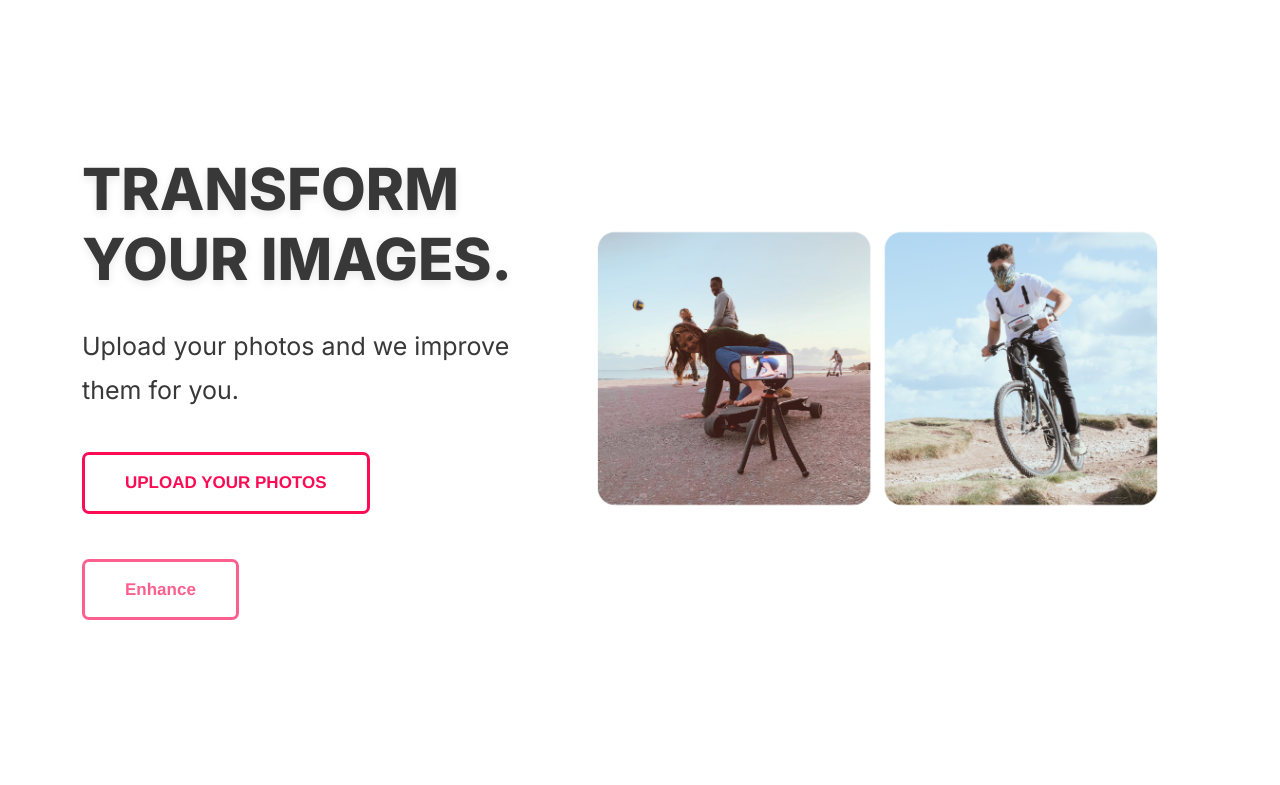
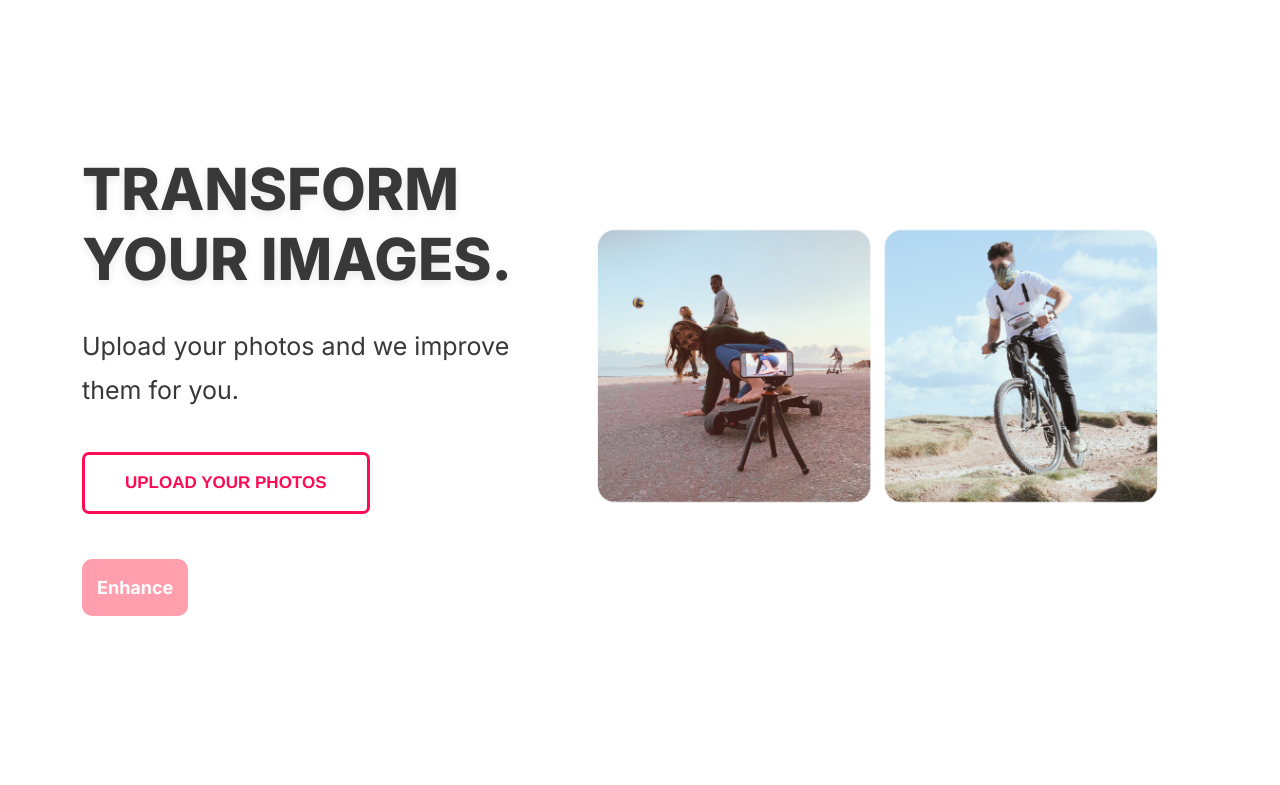
Before and after one commit to moinakmalkhan/Image-Enhancer, a Django app: page / in a window 1280 px wide. Shown: the part 86-871 px from the top of the page. After the commit the page ends 702 px from the top, so only its background shows below. Run offline with Django 3.2, Linux system fonts and the light colour scheme; some libraries are stand-ins or nearby versions.

Commit message:
Make enhance Button more beautiful and shop change logo on scroll page

```diff
--- a/templates/base.html
+++ b/templates/base.html
@@ -17,7 +17,7 @@
     <link rel="stylesheet" href="{% static 'css/tiny-slider.css' %}" />
     <link rel="stylesheet" href="{% static 'css/glightbox.min.css' %}" />
     <link rel="stylesheet" href="{% static 'css/main.css' %}" />
-
+    {% block head %}{% endblock head %}
 </head>
 <body>
     <!--[if lte IE 9]>
--- a/templates/enhancer/index.html
+++ b/templates/enhancer/index.html
@@ -1,5 +1,23 @@
 {% extends 'base.html' %}
 {% load static %}
+{% block head %}
+<style>
+    .enhance-btn{
+        background-color: #ff6b81;
+        border: 5px solid #ff6b81;
+        color: #fff;
+        padding: 10px;
+        font-weight: bold;
+        font-size: large;
+        border-radius: 10px;
+    }
+    .enhance-btn:hover{
+        background-color: #fff;
+        color: #ff6b81;
+    }
+
+</style>
+{% endblock head %}
 {% block content %}
     <!-- Start Hero Area -->
     <section id="home" class="hero-area">
@@ -18,7 +36,7 @@
                             </div>
                             </label><br><br>
 
-                                <input type="submit" id="enhance-btn" value="Enhance" class="custom-file-upload btn" disabled>
+                                <input type="submit" id="enhance-btn" value="Enhance" class="enhance-btn btn" disabled>
 
                         </form>
                         <br>
```
